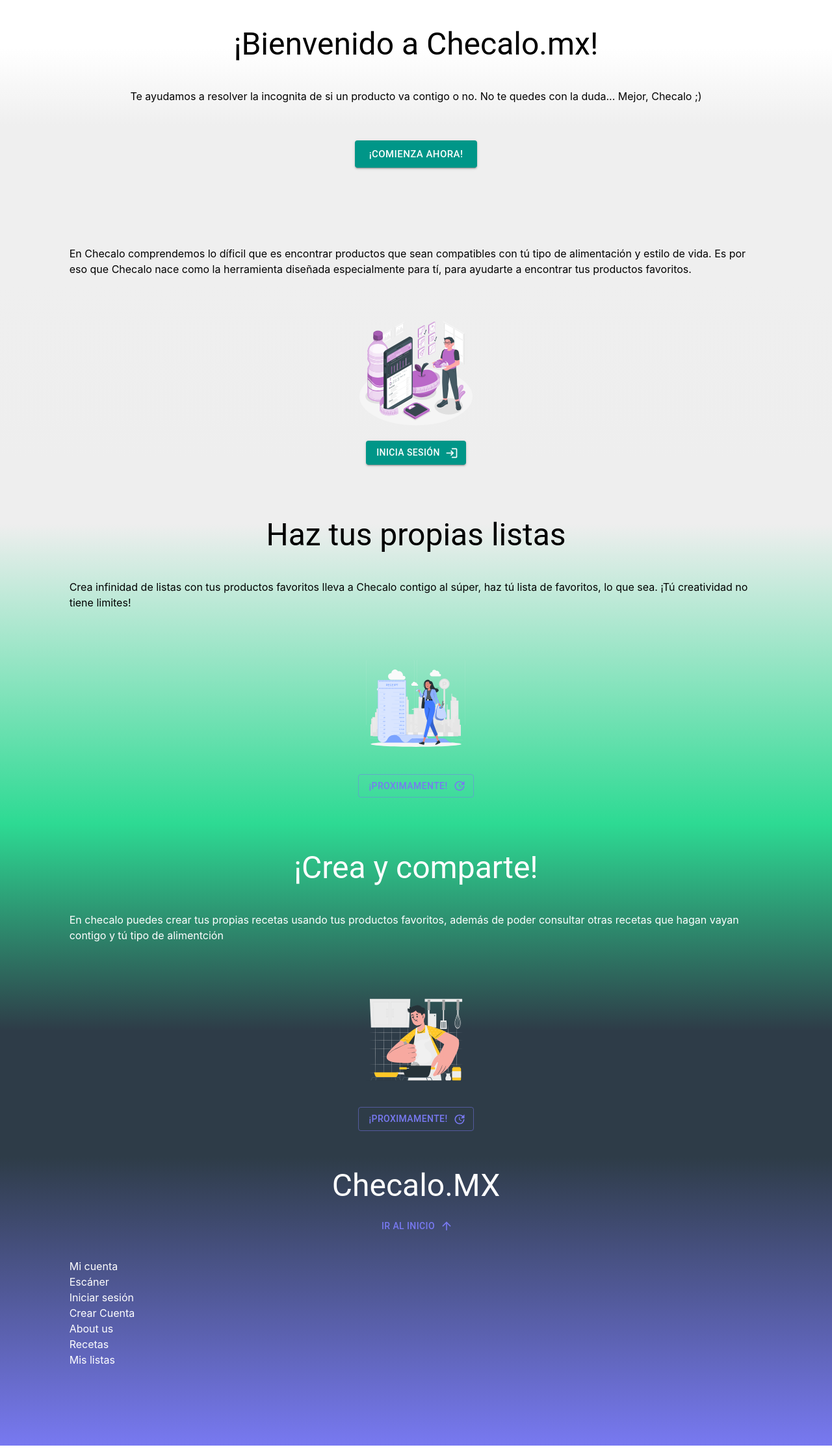
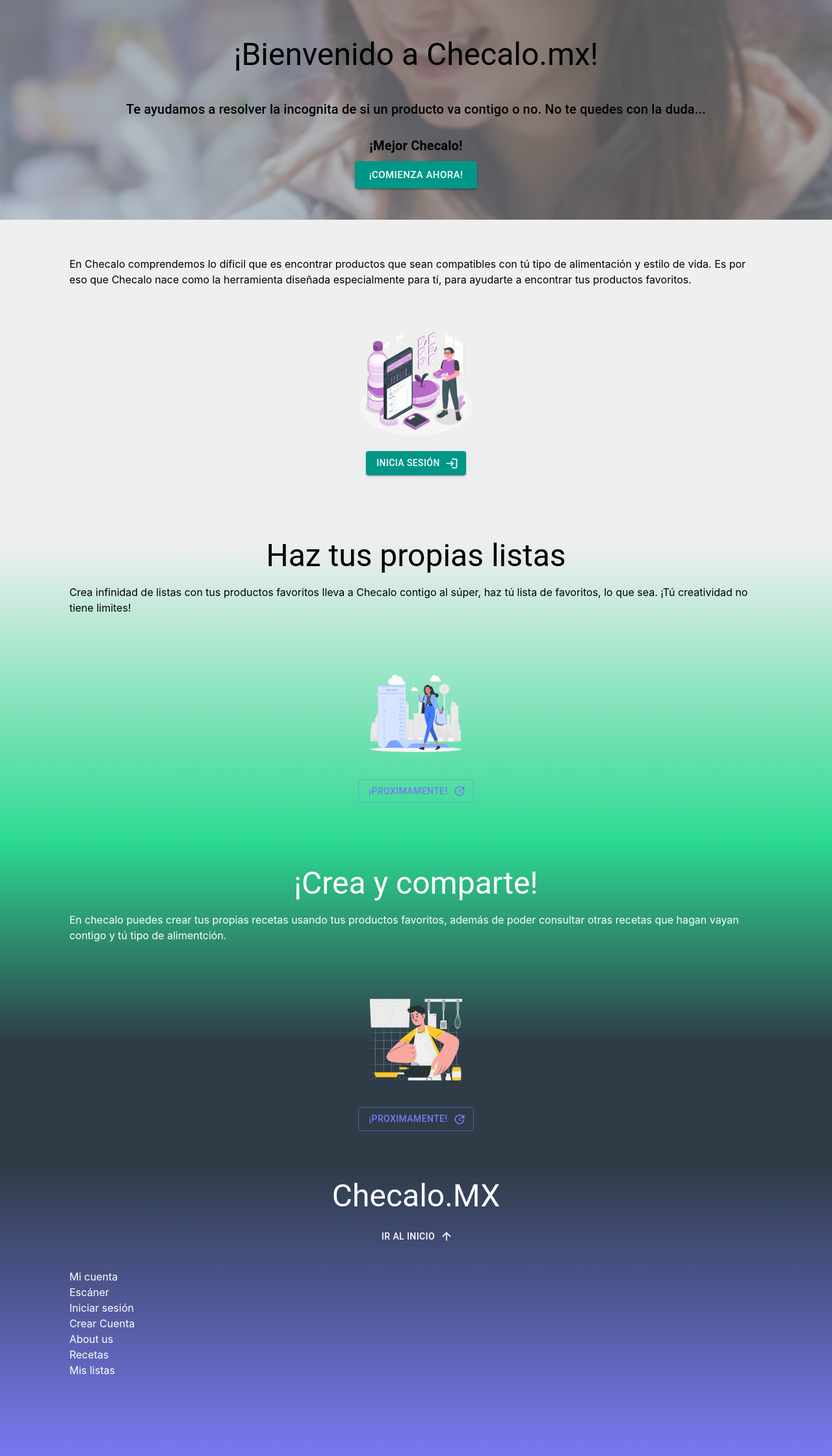
Before and after one commit to checalo-mx/front-end, a React (Create React App) app: page / in a window 1280 px wide. Shown: the whole page at 65% size. Built offline with nearby package versions, Linux system fonts and the light colour scheme.

Commit message:
"Cambios de estilos landing"

```diff
--- a/src/Pages/Landing/Footercontainer.jsx
+++ b/src/Pages/Landing/Footercontainer.jsx
@@ -3,14 +3,11 @@ import { Grid, Typography } from "@mui/material";
 import Button from "@mui/material/Button";
 import Link from '@mui/material/Link';
 import {Link as StyledLink} from "react-router-dom";
-import { red } from '@mui/material/colors';
-
-const color = red[500];
 
 const Footercontainer = (props) => {
     return (
         <div>
-            <Grid container justifyContent="center" border={0}>
+            <Grid container justifyContent="center">
                 <Grid
                     container
                     justifyContent="center"
@@ -42,12 +39,6 @@ const Footercontainer = (props) => {
                         </Grid>
                     </Grid>
 
-                    {/* <Grid item xs={10} marginTop={2} marginBottom={2}>
-                        <Grid container justifyContent="center">
-                            <a>{props.containerLinkFooter}</a>
-                        </Grid>
-                    </Grid> */}
-
                     <Grid item xs={10} paddingBottom={5} justifyContent="center" marginBottom={10}>
                         <Link component={StyledLink} to ="/home" underline="none" rel="noopener" color="inherit">{props.footerText1}</Link><br></br>
                         <Link component={StyledLink} to ="/scanner" underline="none" rel="noopener" color="inherit">{props.footerText2}</Link><br></br>
--- a/src/Pages/Landing/Headercontainer.jsx
+++ b/src/Pages/Landing/Headercontainer.jsx
@@ -12,7 +12,7 @@ const Headercontainer = (props) => {
                     justifyContent="center"
                     className={props.classes}>
 
-                    <Grid item xs={10} marginBottom={5} marginTop={5}>
+                    <Grid item xs={10} marginBottom={5} marginTop={7}>
                         <Grid container justifyContent="center">
                             <Grid item>
                                 <Typography align="center" variant="h3">
@@ -24,17 +24,27 @@ const Headercontainer = (props) => {
 
                     <Grid item xs={10}>
                         <Grid container justifyContent="center">
-                            <p>{props.containerText}</p>
+                            <Grid item>
+                                <Typography align="left" fontWeight= "500" variant="h6">
+                                    {props.containerText}
+                                </Typography>
+                                <Typography align="center" fontWeight= "600" variant="h6" marginTop={3}>
+                                    {props.containerText2}
+                                </Typography>
+                            </Grid>
                         </Grid>
                     </Grid>
 
-                    <Grid item xs={10} marginTop={5}>
-                        <Grid container justifyContent="center">
-                            <a>{props.containerLink}</a>
-                        </Grid>
-                    </Grid>
+                    {/* <Grid item xs={10} >
+                        <Typography align="center" fontWeight= "500" variant="h6">
+                            {props.containerText}
+                        </Typography>
+                        <Typography align="center" fontWeight= "600" variant="h6" marginTop={3}>
+                            {props.containerText2}
+                        </Typography>
+                    </Grid> */}
 
-                    <Grid item xs={10} marginBottom={5}>
+                    <Grid item xs={10} marginBottom={7} marginTop={1}>
                         <Grid container justifyContent="center">
                             <Button
                                 size={props.buttonSize}
--- a/src/Pages/Landing/Landing.jsx
+++ b/src/Pages/Landing/Landing.jsx
@@ -15,17 +15,18 @@ import ArrowUpwardIcon from '@mui/icons-material/ArrowUpward';
 
 const useStyles = makeStyles({
   headContainer: {
-    background: 'linear-gradient(to bottom, #Fff 25%, #efefef 65%)',
+    backgroundImage: `linear-gradient(45deg, #bcc8dc99 0%, #8d8f9199 65%), url(${landingback})`,
     backgroundRepeat: "no-repeat",
-    backgroundPosition: "center center",
+    backgroundPosition: "relative",
 		backgroundSize: "cover",
-		// backgroundAttachment: "fixed",
 		Height: "100%",
     color: "#000",
+    fontSize:"1.25rem"
   },
   loginContainer: {
     background: 'linear-gradient(to bottom, #efefef 30%, #eee 90%)',
-    color: "#000"
+    color: "#000",
+    marginTop: "-.5rem"
   },
   listContainer: {
     background: 'linear-gradient(to bottom, #eee 10%,  #2DDA93 100%)',
@@ -48,7 +49,8 @@ const Landing = () => {
       {/* Este es el headContainer */}
       <Headercontainer
       titleText="¡Bienvenido a Checalo.mx!"
-      containerText="Te ayudamos a resolver la incognita de si un producto va contigo o no. No te quedes con la duda... Mejor, Checalo ;)"
+      containerText="Te ayudamos a resolver la incognita de si un producto va contigo o no. No te quedes con la duda..."
+      containerText2="¡Mejor Checalo!"
       buttonType="text"
       buttonSize="large"
       buttonColor="primary"
@@ -86,7 +88,7 @@ const Landing = () => {
       {/* Este es el recipesContainer */}
       <Pagecontainer
         titleText="¡Crea y comparte!"
-        containerText="En checalo puedes crear tus propias recetas usando tus productos favoritos, además de poder consultar otras recetas que hagan vayan contigo y tú tipo de alimentción "
+        containerText="En checalo puedes crear tus propias recetas usando tus productos favoritos, además de poder consultar otras recetas que hagan vayan contigo y tú tipo de alimentción."
         buttonType="contained"
         buttonColor="secondary"
         buttonText="¡Proximamente!"
@@ -99,12 +101,13 @@ const Landing = () => {
       {/* Este es el footerContainer */}
       <Footercontainer
         titleTextFooter="Checalo.MX"
+
         buttonType="contained"
-        buttonColor="secondary"
+        buttonColor="inherit"
         buttonText="Ir al inicio"
         buttonVariant="text"
-        buttonType="disabled"
         endIcon={<ArrowUpwardIcon />}
+
         footerText1="Mi cuenta"
         footerText2="Escáner"
         footerText3="Iniciar sesión"
--- a/src/Pages/Landing/Pagecontainer.jsx
+++ b/src/Pages/Landing/Pagecontainer.jsx
@@ -27,7 +27,7 @@ const Pagecontainer = (props) => {
                         </Grid>
                     </Grid>
 
-                    <Grid item xs={10}>
+                    <Grid item xs={10} marginTop={-3}>
                         <Grid container justifyContent="center">
                             <p>{props.containerText}</p>
                         </Grid>
@@ -45,7 +45,7 @@ const Pagecontainer = (props) => {
                         </Grid>
                     </Grid>
 
-                    <Grid item xs={10} marginBottom={5}>
+                    <Grid item xs={10} marginBottom={7}>
                         <Grid container justifyContent="center">
                             <Button
                                 size={props.buttonSize}
```
